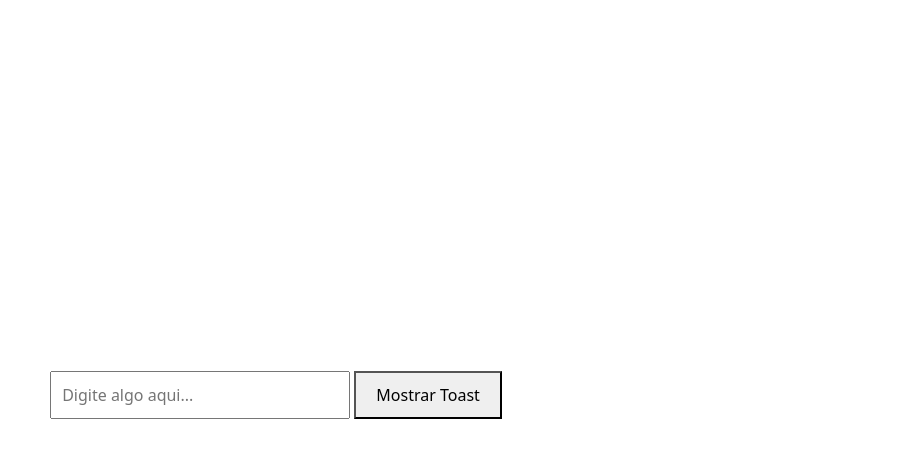
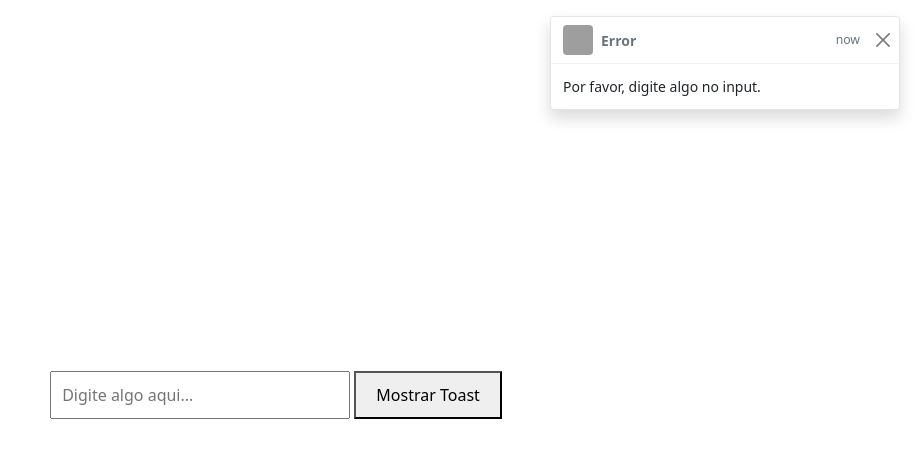
Before and after one commit to oBregadiolli/openToast, a website: page index.html in a window 1280 px wide. Both pictures are taken after a click on the button "Mostrar Toast". Shown: the whole page, without its empty margins (364-1280 px from the left). Drawn offline with nearby package versions, Linux system fonts and the light colour scheme; grey boxes are pictures that could not be loaded.

Commit message:
Toast no lugar de alert

```diff
--- a/index.html
+++ b/index.html
@@ -25,8 +25,8 @@
         <div class="toast" role="alert" aria-live="assertive" aria-atomic="true">
           <div class="toast-header">
             <img src="https://3e05e1059faef26605a551bdc8638217.cdn.bubble.io/f1708293265846x388966234796463740/Logo%20Flash%20Guys%20Cleaning%20ICON.svg" class="rounded me-2 img-toast-flashlogo" alt="...">
-            <strong class="me-auto">Notificação</strong>
-            <small>agora mesmo</small>
+            <strong class="me-auto">Error</strong>
+            <small>now</small>
             <button type="button" class="btn-close" data-bs-dismiss="toast" aria-label="Close"></button>
           </div>
           <div class="toast-body">
--- a/script.js
+++ b/script.js
@@ -14,3 +14,17 @@ document.getElementById('showToastBtn').addEventListener('click', function() {
         alert('Por favor, digite algo no input.');
     }
 });
+
+window.alert = function(message) {
+    var toastElement = document.querySelector('.toast');
+    var toast = new bootstrap.Toast(toastElement, {
+        autohide: true,
+        delay: 3000
+    });
+
+    // Define o corpo do toast para a mensagem do alerta
+    document.querySelector('.toast-body').textContent = message;
+
+    // Exibe o toast
+    toast.show();
+};
```
